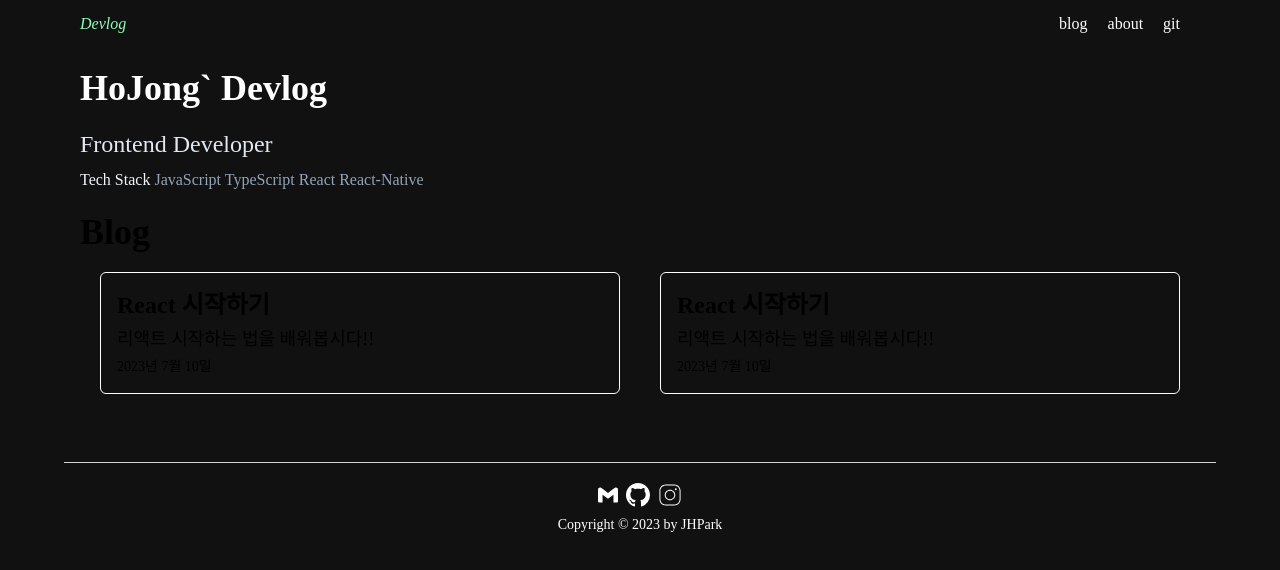
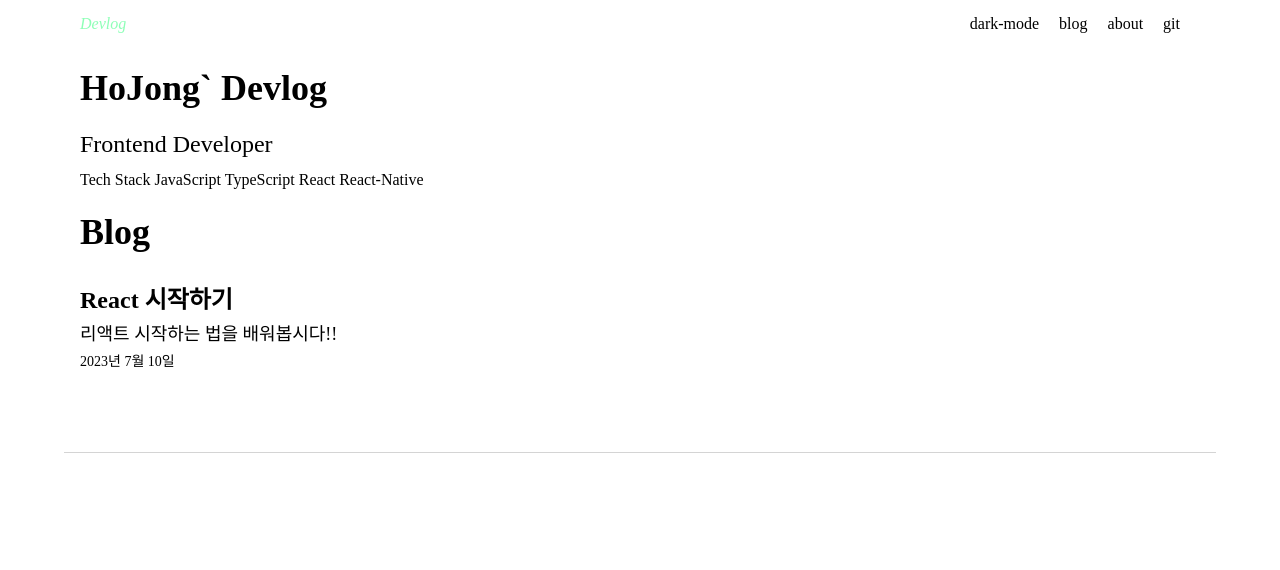
Before and after one commit to ParkJongho1/NextDevlog, a Next.js app: page / in a window 1280 px wide. Shown: the top 570 px of the page. Built offline with nearby package versions, Linux system fonts and the light colour scheme.

Commit message:
add darkmode

```diff
--- /dev/null
+++ b/app/components/Header.tsx
@@ -0,0 +1,59 @@
+"use client";
+
+import { useState, useEffect } from "react";
+import Link from "next/link";
+
+export default function Header() {
+   const [darkTheme, setDarkTheme] = useState<boolean | undefined>(undefined);
+
+   const handleToggle = () => {
+      setDarkTheme(!darkTheme);
+   };
+
+   useEffect(() => {
+      if (darkTheme !== undefined) {
+         if (darkTheme) {
+            document.body.setAttribute("data-theme", "dark");
+            window.localStorage.setItem("theme", "dark");
+         } else {
+            document.body.removeAttribute("data-theme");
+            window.localStorage.setItem("theme", "light");
+         }
+      }
+   }, [darkTheme]);
+
+   useEffect(() => {
+      const root = window.document.body;
+      const initialColorValue = root.style.getPropertyValue("--initial-color-mode");
+
+      setDarkTheme(initialColorValue === "dark");
+   }, []);
+
+   return (
+      <nav className="sticky top-0 z-10 max-w-3xl p-4 mx-auto lg:max-w-6xl">
+         <div className="flex justify-between">
+            <div>
+               <Link href="/" className="italic no-underline text-[#8effb7]">
+                  Devlog
+               </Link>
+            </div>
+            <div>
+               {darkTheme !== undefined && (
+                  <button onClick={handleToggle} className="mr-5">
+                     {darkTheme ? "light-mode" : "dark-mode"}
+                  </button>
+               )}
+               <Link href="/" className="pr-5 no-underline">
+                  blog
+               </Link>
+               <Link href="/about" className="pr-5 no-underline">
+                  about
+               </Link>
+               <Link href="https://github.com/ParkJongho1" target="_blank" className="pr-5 no-underline ">
+                  git
+               </Link>
+            </div>
+         </div>
+      </nav>
+   );
+}
--- a/app/components/ListItem.tsx
+++ b/app/components/ListItem.tsx
@@ -10,10 +10,7 @@ export default function ListItem({ post }: Props) {
    const formattedDate = getFormattedDate(date);
 
    return (
-      <Link
-         className="p-4 m-5 text-2xl border border-white border-solid rounded-md grow shrink basis-3/12 will-change dark:text-white/90 hover:bg-white hover:text-black"
-         href={`/posts/${id}`}
-      >
+      <Link className="p-4 m-5 text-2xl border rounded-md grow shrink basis-3/12 will-change " href={`/posts/${id}`}>
          <p className="font-extrabold ">{title}</p>
          <p className="mt-1 text-lg">{description}</p>
          <p className="mt-1 text-sm">{formattedDate}</p>
--- a/app/components/MyInfo.tsx
+++ b/app/components/MyInfo.tsx
@@ -3,16 +3,11 @@ import Link from "next/link";
 export default function MyInfo() {
    return (
       <section>
-      <h1 className="mb-5 text-4xl font-extrabold text-white">
-        HoJong` Devlog
-      </h1>
-      <p className="mb-3 text-2xl text-slate-200">Frontend Developer</p>
-      <div className="mb-3 text-slate-400">
-        <span className=" text-slate-100">Tech Stack</span>{" "}
-        <Link
-          href="https://developer.mozilla.org/ko/docs/Web/JavaScript"
-          target="_blank"
-        >
+         <h1 className="mb-5 text-4xl font-extrabold">HoJong` Devlog</h1>
+         <p className="mb-3 text-2xl">Frontend Developer</p>
+         <div className="mb-3">
+            <span>Tech Stack</span>{" "}
+            <Link href="https://developer.mozilla.org/ko/docs/Web/JavaScript" target="_blank">
                JavaScript
             </Link>
             <Link href="https://www.typescriptlang.org/" target="_blank">
--- a/app/components/Navbar.tsx
+++ /dev/null
@@ -1,26 +0,0 @@
-import Link from "next/link";
-
-export default function Navbar() {
-   return (
-      <nav className="sticky top-0 z-10 p-4 bg-[#111111] max-w-3xl lg:max-w-6xl mx-auto">
-         <div className="flex justify-between">
-            <div>
-               <Link href="/" className="italic no-underline text-[#8effb7]">
-                  Devlog
-               </Link>
-            </div>
-            <div>
-               <Link href="/" className="pr-5 no-underline text-[#ffffff]">
-                  blog
-               </Link>
-               <Link href="/about" className="pr-5 no-underline text-[#ffffff]">
-                  about
-               </Link>
-               <Link href="https://github.com/ParkJongho1" target="_blank" className="pr-5 no-underline text-[#ffffff]">
-                  git
-               </Link>
-            </div>
-         </div>
-      </nav>
-   );
-}
--- a/app/components/Posts.jsx
+++ b/app/components/Posts.tsx
@@ -6,8 +6,8 @@ export default function Posts() {
 
    return (
       <section className="w-full mt-6">
-         <h2 className="text-4xl font-bold dark:text-white/90">Blog</h2>
-         <ul className="flex flex-wrap">
+         <h2 className="text-4xl font-bold">Blog</h2>
+         <ul className="">
             {posts.map((post) => (
                <ListItem key={post.id} post={post} />
             ))}
--- a/app/globals.css
+++ b/app/globals.css
@@ -1,6 +1,7 @@
 @tailwind base;
 @tailwind components;
 @tailwind utilities;
+
 html,
 body,
 div,
@@ -125,3 +126,49 @@ table {
    border-collapse: collapse;
    border-spacing: 0;
 }
+
+/* darkmode settings */
+:root {
+   --color-primary-accent: #2614c7;
+   --color-primary: #000;
+   --color-button: #3d486c;
+   --color-paragraph: #797979;
+   --color-button-text: rgb(255, 255, 255);
+   --color-background: #fff;
+   --color-anchor: #000aff;
+}
+
+[data-theme="dark"] {
+   --color-primary-accent: #00ff4c;
+   --color-primary: #fff;
+   --color-button: #00ff4c;
+   --color-paragraph: #8a8a8a;
+   --color-button-text: rgb(0, 0, 0);
+   --color-background: #000;
+}
+
+* {
+   box-sizing: border-box;
+}
+/* 버튼과 바디 등 필요한 변수들을 설정해줌으로써 값 지정해주기  */
+button {
+   background-color: var(--color-background);
+   color: var(--color-primary);
+}
+
+body {
+   width: 100vw;
+   height: 100vh;
+   overflow: scroll;
+   margin: 0;
+   background-color: var(--color-background);
+   color: var(--color-primary);
+   transition: background 0.3s ease;
+}
+
+h1,
+h3,
+p {
+   margin: 0;
+   padding: 0;
+}
--- a/app/layout.tsx
+++ b/app/layout.tsx
@@ -2,7 +2,7 @@ import Link from "next/link";
 
 import "./globals.css";
 import { Inter } from "next/font/google";
-import Navbar from "./components/Navbar";
+import Header from "./components/Header";
 import MyInfo from "./components/MyInfo";
 import Footer from "./components/Footer";
 
@@ -13,11 +13,52 @@ export const metadata = {
    description: "Create by ParkJongho",
 };
 
+const themeInitializerScript = `(function() {
+   ${setInitialColorMode.toString()}
+   setInitialColorMode();
+ })()
+ `;
+
+// 초기 테마를 설정하는 함수
+function setInitialColorMode() {
+   function getInitialColorMode() {
+      // 로컬스토리지에서 'theme' 값 가져오기
+      const persistedPreferenceMode = window.localStorage.getItem("theme");
+      const hasPersistedPreference = typeof persistedPreferenceMode === "string";
+
+      if (hasPersistedPreference) {
+         return persistedPreferenceMode;
+      }
+
+      const preference = window.matchMedia("(prefers-color-scheme: dark)");
+      const hasMediaQueryPreference = typeof preference.matches === "boolean";
+
+      if (hasMediaQueryPreference) {
+         return preference.matches ? "dark" : "light";
+      }
+
+      return "light";
+   }
+
+   //현재 테마 모드
+   const currentColorMode = getInitialColorMode();
+   const element = document.body;
+   element.style.setProperty("--initial-color-mode", currentColorMode);
+
+   // 현재 다크모드라면 다크모드를 바로 적용 시켜줌
+   if (currentColorMode === "dark") document.body.setAttribute("data-theme", "dark");
+}
+
 export default function RootLayout({ children }: { children: React.ReactNode }) {
    return (
       <html lang="ko">
-         <body className="bg-[#111111]">
-            <Navbar />
+         <body>
+            <script
+               dangerouslySetInnerHTML={{
+                  __html: themeInitializerScript,
+               }}
+            ></script>
+            <Header />
             {children}
             <Footer />
          </body>
--- a/blogposts/react-start.mdx
+++ /dev/null
@@ -1,8 +0,0 @@
----
-title: React 시작하기
-date: 2023-07-10
-description: 리액트 시작하는 법을 배워봅시다!!
-category: react
----
-
-리액트 시작하기
--- a/package.json
+++ b/package.json
@@ -19,6 +19,7 @@
     "gray-matter": "^4.0.3",
     "next": "13.4.7",
     "next-contentlayer": "^0.3.4",
+    "next-themes": "^0.2.1",
     "postcss": "8.4.24",
     "react": "18.2.0",
     "react-dom": "18.2.0",
```
Also changed, not shown: 2 other files (tests, documents, lock files or other folders). Lines whose indentation alone changed are shown as unchanged.
